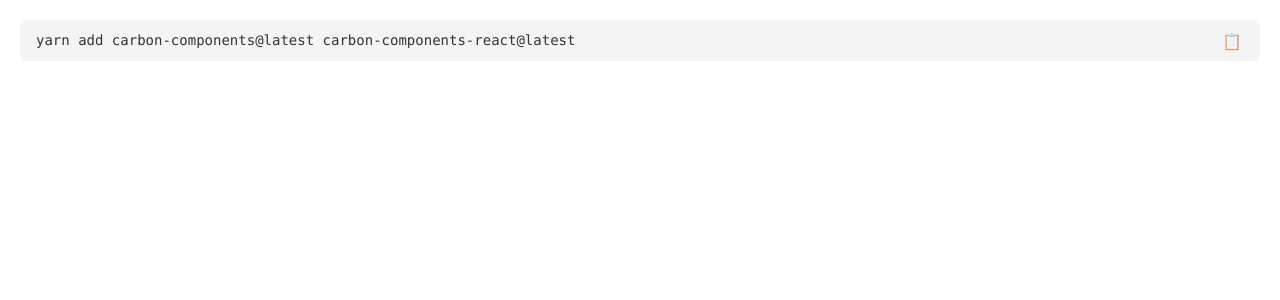
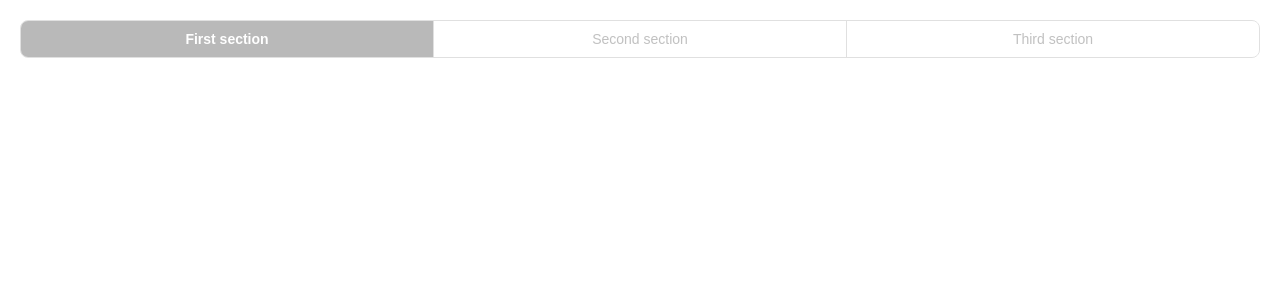
Before and after one commit to codernivas/design_system, a React (Create React App) app: page / in a window 1280 px wide. Shown: the top 300 px of the page. Built offline with nearby package versions, Linux system fonts and the light colour scheme.

Commit message:
Custom content switcher

```diff
--- a/src/App.tsx
+++ b/src/App.tsx
@@ -5,6 +5,7 @@ import CustomButton from "./components/CustomButton/CustomButton"
 import CustomIconButton from "./components/CustomIconButton/CustomIconButton"
 import CustomCheckbox from "./components/CustomCheckbox/CustomCheckbox"
 import CustomCodeSnippet from "./components/CustomCodeSnippet/CustomCodeSnippet"
+import CustomContentSwitcher from "./components/CustomContentSwitcher/CustomContentSwitcher"
 
 function App() {
   const [selected, setSelected] = useState<string | number | null>("3")
@@ -31,6 +32,13 @@ function App() {
 
   const installCmd = `yarn add carbon-components@latest carbon-components-react@latest`;
 
+    const [selectedTab, setSelectedTab] = useState("first");
+
+  const tabs = [
+    { label: "First section", value: "first" },
+    { label: "Second section", value: "second", disabled: true  },
+    { label: "Third section", value: "third" },
+  ];
   return (
     <div style={{ margin: "0 auto", padding: "20px" }}>
       {/* <CustomDropdown
@@ -89,7 +97,18 @@ function App() {
         disabled={true}
       /> */}
 
-      <CustomCodeSnippet code={installCmd} />
+      {/* <CustomCodeSnippet code={installCmd} /> */}
+       <CustomContentSwitcher
+        options={tabs}
+        selected={selectedTab}
+        onChange={setSelectedTab}
+        backgroundColor="#fff"
+        activeColor="#1a1a1a"
+        textColor="#333"
+        activeTextColor="#fff"
+        dividerColor="#ccc"
+        disabled={true}
+      />
     </div>
   )
 }
--- /dev/null
+++ b/src/components/CustomContentSwitcher/CustomContentSwitcher.css
@@ -0,0 +1,34 @@
+.content-switcher {
+  display: flex;
+  border: 1px solid;
+  border-radius: 8px;
+  overflow: hidden;
+}
+
+.tab-button {
+  flex: 1;
+  padding: 10px 16px;
+  border: none;
+  font-size: 14px;
+  outline: none;
+  transition: background 0.2s;
+  background: none;
+}
+
+.tab-button:hover:not(:disabled) {
+  background-color: #f0f0f0;
+}
+
+.tab-button.active {
+  font-weight: bold;
+}
+
+.divider {
+  width: 1px;
+  height: auto;
+}
+
+.content-switcher.disabled {
+  opacity: 0.6;
+  pointer-events: none;
+}
--- /dev/null
+++ b/src/components/CustomContentSwitcher/CustomContentSwitcher.tsx
@@ -0,0 +1,70 @@
+import React from "react";
+import "./CustomContentSwitcher.css";
+
+interface TabOption {
+  label: string;
+  value: string;
+  disabled?: boolean; // ✅ individual tab disable
+}
+
+interface CustomContentSwitcherProps {
+  options: TabOption[];
+  selected: string;
+  onChange: (value: string) => void;
+
+  backgroundColor?: string;
+  activeColor?: string;
+  textColor?: string;
+  activeTextColor?: string;
+  dividerColor?: string;
+  disabled?: boolean; // ✅ full switcher disable
+}
+
+const CustomContentSwitcher: React.FC<CustomContentSwitcherProps> = ({
+  options,
+  selected,
+  onChange,
+  backgroundColor = "#fff",
+  activeColor = "#1a1a1a",
+  textColor = "#333",
+  activeTextColor = "#fff",
+  dividerColor = "#ddd",
+  disabled = false,
+}) => {
+  return (
+    <div
+      className={`content-switcher ${disabled ? "disabled" : ""}`}
+      style={{ backgroundColor, borderColor: dividerColor }}
+    >
+      {options.map((opt, index) => {
+        const isActive = opt.value === selected;
+        const isTabDisabled = disabled || opt.disabled;
+
+        return (
+          <React.Fragment key={opt.value}>
+            <button
+              className={`tab-button ${isActive ? "active" : ""}`}
+              style={{
+                backgroundColor: isActive ? activeColor : backgroundColor,
+                color: isActive ? activeTextColor : textColor,
+                cursor: isTabDisabled ? "not-allowed" : "pointer",
+                opacity: isTabDisabled ? 0.5 : 1,
+              }}
+              onClick={() => {
+                if (!isTabDisabled) onChange(opt.value);
+              }}
+              disabled={isTabDisabled}
+            >
+              {opt.label}
+            </button>
+            {index < options.length - 1 && (
+              <div className="divider" style={{ backgroundColor: dividerColor }} />
+            )}
+          </React.Fragment>
+        );
+      })}
+    </div>
+  );
+};
+
+export default CustomContentSwitcher;
```
